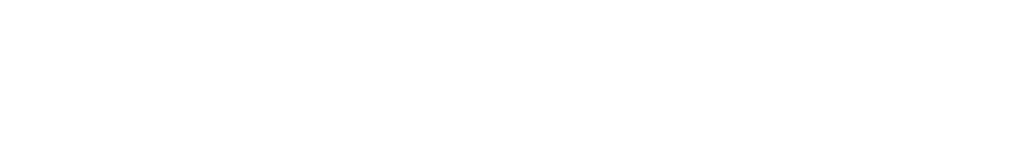
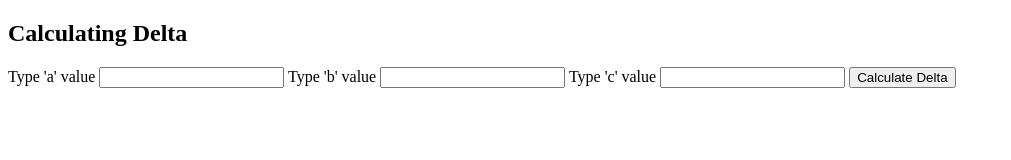
Before and after one commit to BorgesPedro/first-js, a plain HTML site: page bhaskara/index.html in a window 1280 px wide. Shown: the whole page, without its empty margins (0-1011 px from the left). Drawn offline with Linux system fonts and the light colour scheme.

Commit message:
Taking the numbers for delta

```diff
--- a/bhaskara/bhaskara.js
+++ b/bhaskara/bhaskara.js
@@ -0,0 +1,9 @@
+var a = Number(document.getElementById('avalue').value)
+var b = Number(document.getElementById('bvalue').value)
+var c = Number(document.getElementById('cvalue').value)
+
+function deltaCalc() {
+    console.log(a)
+    console.log(b)
+    console.log(c)
+}
--- a/bhaskara/index.html
+++ b/bhaskara/index.html
@@ -6,6 +6,17 @@
     <title>Bhaskara</title>
 </head>
 <body>
+     <main>
+         <h2>Calculating Delta</h2>
+         <label for="avalue">Type 'a' value</label>
+         <input type="number" name="valuefora" id="avalue">
+         <label for="bvalue">Type 'b' value</label>
+         <input type="number" name="valueforb" id="bvalue">
+         <label for="cvalue">Type 'c' value</label>
+         <input type="number" name="valueforc" id="cvalue">
+         <button type="button" onClick="deltaCalc()">Calculate Delta</button>
+     </main>
 
+     <script src="bhaskara.js"></script>
 </body>
 </html>
```
